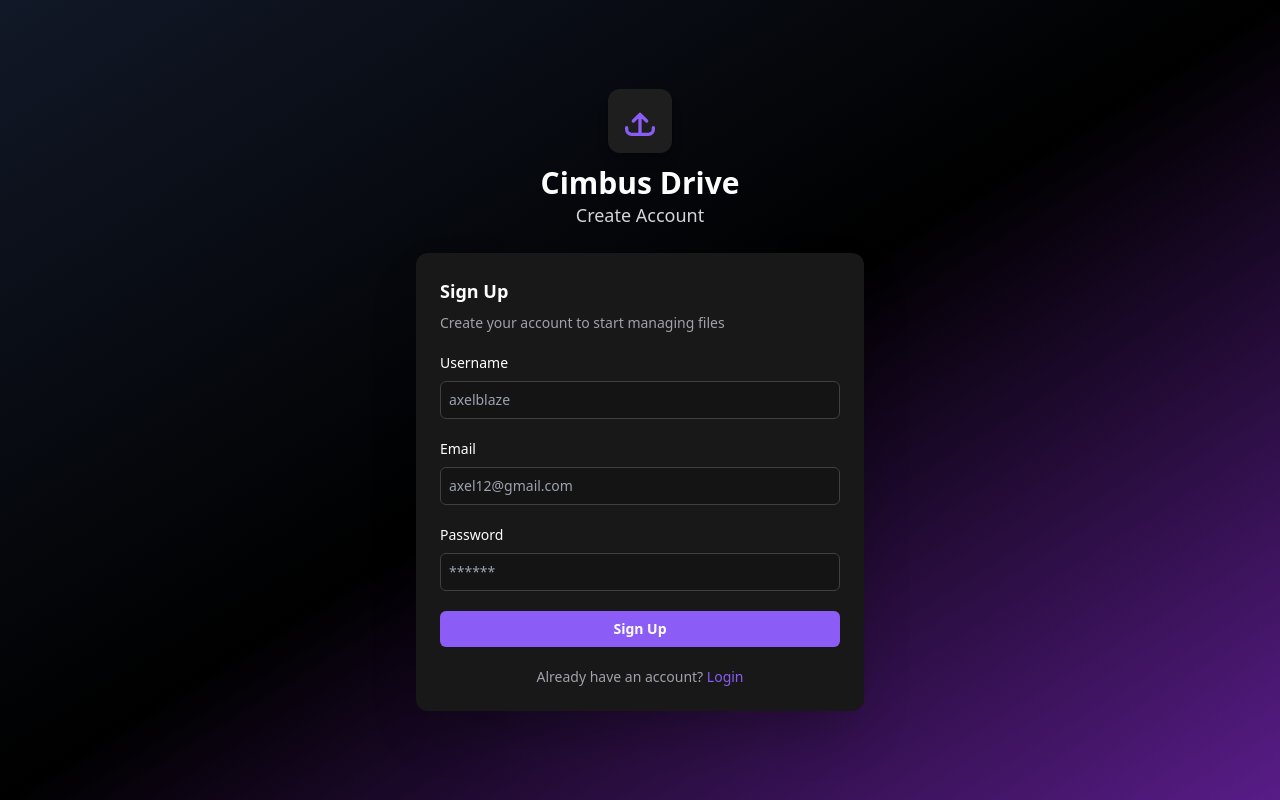
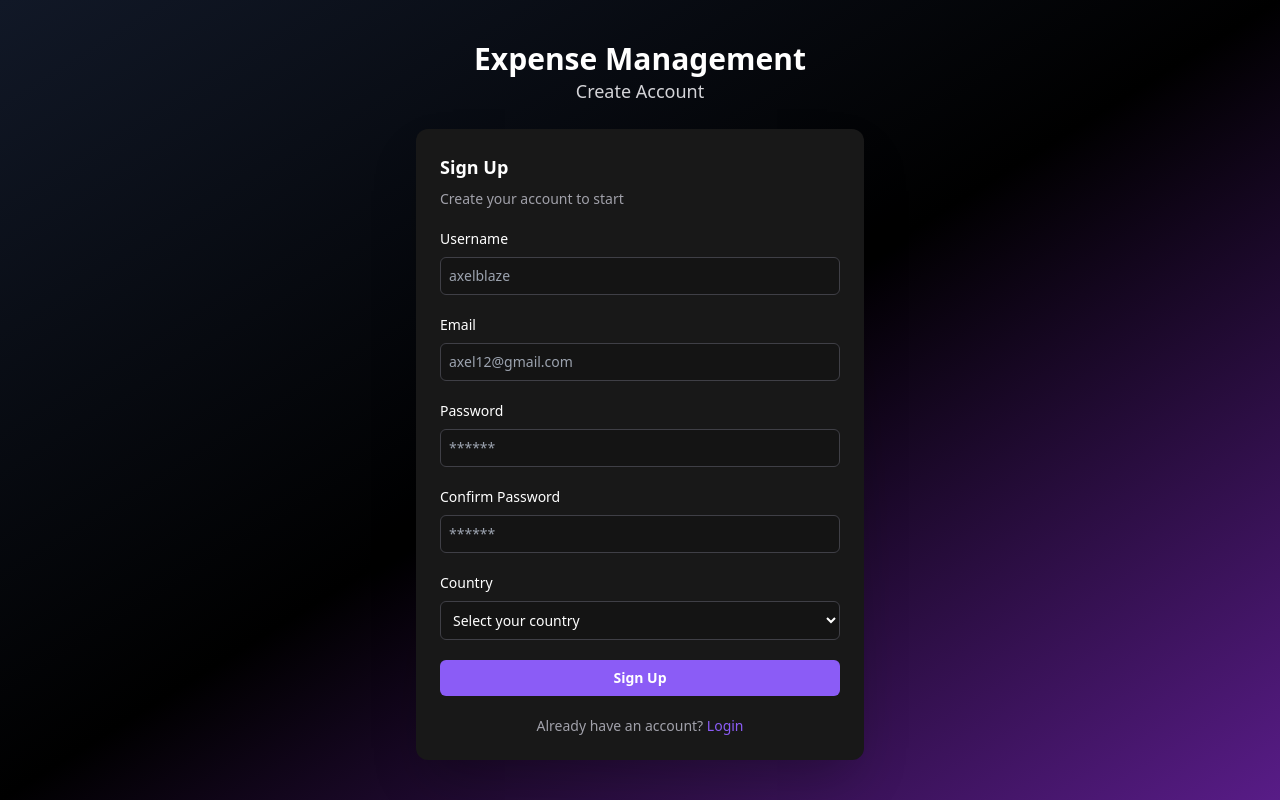
Before and after one commit to dhruv-jethwani/Odoo_Hackathon, a Flask app: page / in a window 1280 px wide. Run offline with Flask 3, Linux system fonts and the light colour scheme; some libraries are stand-ins or nearby versions.

Commit message:
changes in register and login form

```diff
--- a/templates/register.html
+++ b/templates/register.html
@@ -2,33 +2,27 @@
 {% block content %}
 
 <div
-    class="w-full h-screen bg-gradient-to-br from-gray-900 via-black to-purple-900 text-white flex justify-center items-center">
-    <div class="w-full max-w-md flex flex-col items-center justify-center py-5">
+    class="w-full min-h-screen bg-gradient-to-br from-gray-900 via-black to-purple-900 text-white flex justify-center items-center">
+    <div class="w-full max-w-md flex flex-col items-center justify-center">
 
         <!-- Logo + Heading -->
         <div class="flex flex-col justify-center items-center gap-3">
-            <div class="p-3 bg-[#1E1E1E] w-fit rounded-xl shadow-lg">
-                <!-- Cloud Upload Icon -->
-                <svg xmlns="http://www.w3.org/2000/svg" class="h-10 w-10 text-violet-500" fill="none"
-                    viewBox="0 0 24 24" stroke="currentColor">
-                    <path stroke-linecap="round" stroke-linejoin="round" stroke-width="2"
-                        d="M4 16v1a3 3 0 003 3h10a3 3 0 003-3v-1m-4-4l-4-4m0 0l-4 4m4-4v12" />
-                </svg>
-            </div>
+
             <div class="flex flex-col items-center justify-center">
-                <h1 class="font-bold text-3xl">Cimbus Drive</h1>
-                <h2 class="font-medium text-lg text-zinc-300">Create Account</h2>
+                <h1 class="font-bold text-3xl text-center">Expense Management</h1>
+                <h2 class="font-medium text-lg text-zinc-300 text-center">Create Account</h2>
             </div>
         </div>
 
         <!-- Signup Form -->
-        <div class="w-full py-6 px-6 mt-6 flex flex-col items-start justify-start rounded-xl bg-[#181818] shadow-2xl">
+        <div class="w-full py-6 px-6 mt-6 flex flex-col gap-5 rounded-xl bg-[#181818] shadow-2xl">
+
             <div class="flex flex-col gap-2">
                 <h1 class="font-semibold text-lg">Sign Up</h1>
-                <p class="text-sm text-zinc-400">Create your account to start managing files</p>
+                <p class="text-sm text-zinc-400">Create your account to start</p>
             </div>
 
-            <form method="POST" action="/register" class="mt-5 flex flex-col gap-5 w-full">
+            <form method="POST" action="/register" class="flex flex-col gap-5 w-full">
                 {% if error_msg %}
                 <p class="text-red-500 text-sm font-medium">{{ error_msg }}</p>
                 {% endif %}
@@ -36,28 +30,47 @@
                 <!-- Username -->
                 <div class="flex flex-col gap-2">
                     <label class="text-sm font-medium" for="username">Username</label>
-                    <input
-                        class="w-full p-2 outline-none border rounded-md border-zinc-700 bg-[#141414] focus:ring-2 focus:ring-violet-500 text-sm"
-                        type="text" id="username" name="username" placeholder="axelblaze" required />
+                    <input type="text" id="username" name="username" placeholder="axelblaze" required
+                        class="w-full p-2 outline-none border rounded-md border-zinc-700 bg-[#141414] focus:ring-2 focus:ring-violet-500 text-sm" />
                 </div>
 
                 <!-- Email -->
                 <div class="flex flex-col gap-2">
                     <label class="text-sm font-medium" for="email">Email</label>
-                    <input
-                        class="w-full p-2 outline-none border rounded-md border-zinc-700 bg-[#141414] focus:ring-2 focus:ring-violet-500 text-sm"
-                        type="email" id="email" name="email" placeholder="axel12@gmail.com" required />
+                    <input type="email" id="email" name="email" placeholder="axel12@gmail.com" required
+                        class="w-full p-2 outline-none border rounded-md border-zinc-700 bg-[#141414] focus:ring-2 focus:ring-violet-500 text-sm" />
                 </div>
 
                 <!-- Password -->
                 <div class="flex flex-col gap-2">
                     <label class="text-sm font-medium" for="password">Password</label>
-                    <input
-                        class="w-full p-2 outline-none border rounded-md border-zinc-700 bg-[#141414] focus:ring-2 focus:ring-violet-500 text-sm"
-                        type="password" id="password" name="password" placeholder="******" required />
+                    <input type="password" id="password" name="password" placeholder="******" required
+                        class="w-full p-2 outline-none border rounded-md border-zinc-700 bg-[#141414] focus:ring-2 focus:ring-violet-500 text-sm" />
                 </div>
 
-                <!-- Button -->
+                <!-- Confirm Password -->
+                <div class="flex flex-col gap-2">
+                    <label class="text-sm font-medium" for="confirm-password">Confirm Password</label>
+                    <input type="password" id="confirm-password" name="confirm-password" placeholder="******" required
+                        class="w-full p-2 outline-none border rounded-md border-zinc-700 bg-[#141414] focus:ring-2 focus:ring-violet-500 text-sm" />
+                </div>
+
+                <!-- Country Selection -->
+                <div class="flex flex-col gap-2">
+                    <label class="text-sm font-medium" for="country">Country</label>
+                    <select id="country" name="country" required
+                        class="w-full p-2 outline-none border rounded-md border-zinc-700 bg-[#141414] focus:ring-2 focus:ring-violet-500 text-sm">
+                        <option value="" disabled selected>Select your country</option>
+                        <option value="India">India</option>
+                        <option value="United States">United States</option>
+                        <option value="Lithuania">Lithuania</option>
+                        <option value="United Kingdom">United Kingdom</option>
+                        <option value="Canada">Canada</option>
+                        <option value="Australia">Australia</option>
+                    </select>
+                </div>
+
+                <!-- Submit Button -->
                 <button type="submit"
                     class="bg-violet-500 p-2 rounded-md font-semibold text-sm flex w-full items-center justify-center gap-2 cursor-pointer hover:bg-violet-600 transition-all duration-300">
                     Sign Up
@@ -65,14 +78,13 @@
             </form>
 
             <!-- Already have account -->
-            <div class="mt-5 w-full">
-                <p class="text-zinc-400 font-medium text-sm text-center">
+            <div class=" w-full text-center">
+                <p class="text-zinc-400 font-medium text-sm">
                     Already have an account?
                     <a href="/login" class="text-violet-500 hover:underline">Login</a>
                 </p>
             </div>
         </div>
-
     </div>
 </div>
 
```
Also changed, not shown: templates/login.html (+4 -10 lines).
